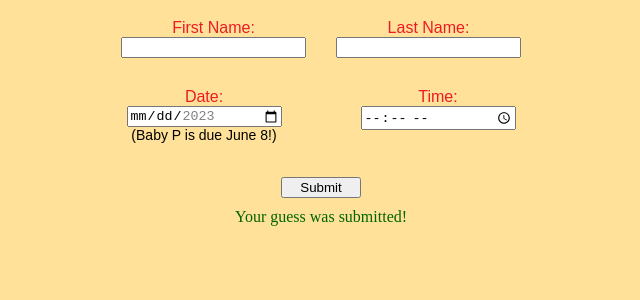
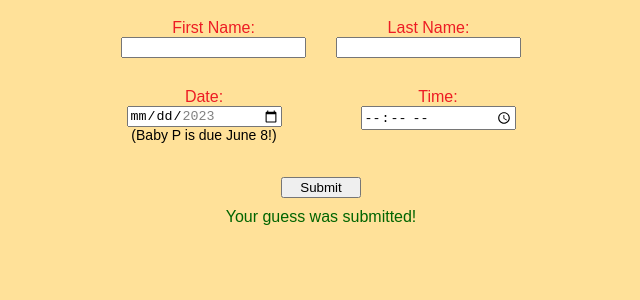
Before and after one commit to dvinihan/due-date-app, a Next.js app: page /guess in a window 1280 px wide. Both pictures are taken after typing "Sample", "Sample", "2020-01-15", "10:30" into the empty fields and a click on the button "Submit". Shown: the top 300 px of the page, without its empty margins (319-959 px from the left). Built offline with nearby package versions, Linux system fonts and the light colour scheme; no server answers; a web font is replaced by a local one.

Commit message:
small updates

```diff
--- a/components/GuessForm.tsx
+++ b/components/GuessForm.tsx
@@ -50,6 +50,12 @@ export const GuessForm = () => {
 
     // the message text doesn't matter
     socket?.send("refresh");
+  };
+
+  const handleDateClick = () => {
+    if (!date) {
+      setDate("2023-06-08");
+    }
   };
 
   return (
@@ -105,6 +111,7 @@ export const GuessForm = () => {
             <input
               type="date"
               onChange={(e) => setDate(e.target.value)}
+              onClick={handleDateClick}
               value={date}
               min="2023-05-28"
               max="2023-06-17"
@@ -137,14 +144,26 @@ export const GuessForm = () => {
             alignItems: "center",
           }}
         >
-          <button onClick={handleSubmit} style={{ width: "80px" }}>
+          <button
+            onClick={handleSubmit}
+            style={{ width: "80px" }}
+            className={poohFont.className}
+          >
             Submit
           </button>
           {error && (
-            <div style={{ color: POOH_RED, marginTop: "10px" }}>{error}</div>
+            <div
+              style={{ color: POOH_RED, marginTop: "10px" }}
+              className={poohFont.className}
+            >
+              {error}
+            </div>
           )}
           {success && (
-            <div style={{ color: "darkgreen", marginTop: "10px" }}>
+            <div
+              style={{ color: "darkgreen", marginTop: "10px" }}
+              className={poohFont.className}
+            >
               {success}
             </div>
           )}
```
